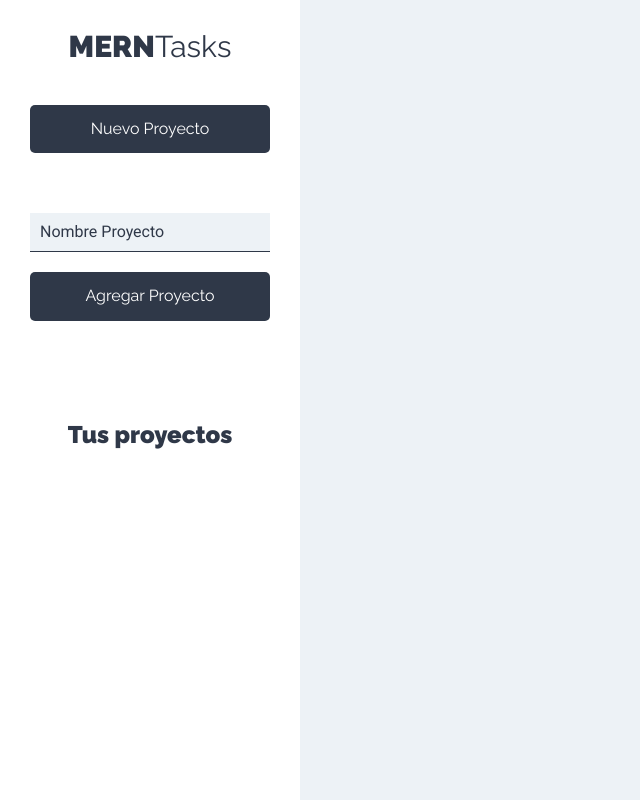
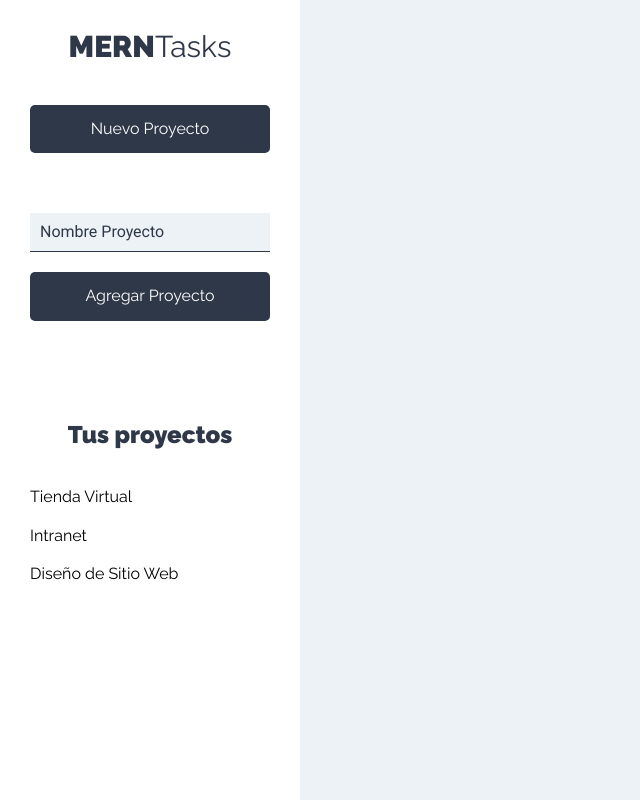
Before and after one commit to jplozada/Administrador_de_Proyectos_Cliente, a React (Create React App) app: page /proyectos in a window 1280 px wide. Shown: the whole page, without its empty margins (0-640 px from the left). Built offline with nearby package versions, Linux system fonts and the light colour scheme.

Commit message:
Showing list of proyects on the Sidebar

```diff
--- a/src/components/layout/Sidebar.js
+++ b/src/components/layout/Sidebar.js
@@ -1,5 +1,6 @@
 import React from 'react';
 import NuevoProyecto from '../proyectos/NuevoProyecto';
+import ListadoProyectos from '../proyectos/ListadoProyectos';
 
 const Sidebar = () => {
     return (
@@ -8,6 +9,7 @@
             <NuevoProyecto/>
             <div className="proyectos">
                 <h2>Tus proyectos</h2>
+                <ListadoProyectos/>
             </div>
         </aside>
     );
--- /dev/null
+++ b/src/components/proyectos/ListadoProyectos.js
@@ -0,0 +1,23 @@
+import React from 'react';
+import Proyecto from './Proyecto';
+
+const ListadoProyectos = () => {
+
+    const proyectos = [
+        {nombre: 'Tienda Virtual'},
+        {nombre: 'Intranet'},
+        {nombre: 'Diseño de Sitio Web'}
+    ]
+
+    return (
+        <ul className="listado-proyectos">
+            {proyectos.map(proyecto => (
+                <Proyecto
+                    proyecto={proyecto}
+                />
+            ))}
+        </ul>
+    );
+}
+
+export default ListadoProyectos;
--- /dev/null
+++ b/src/components/proyectos/Proyecto.js
@@ -0,0 +1,14 @@
+import React from 'react';
+
+const Proyecto = ({proyecto}) => {
+    return (
+        <li>
+            <button
+                type="button"
+                className="btn btn-blank"
+            >{proyecto.nombre}</button>
+        </li>
+    );
+}
+
+export default Proyecto;
```
